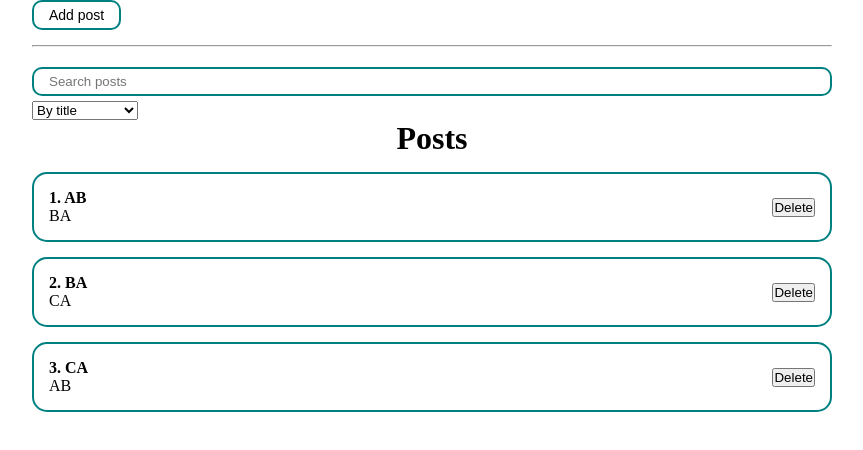
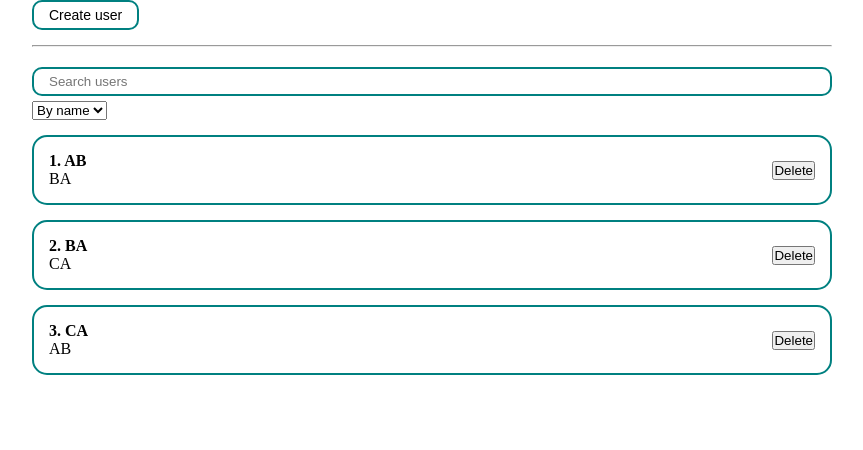
Before and after one commit to 01morozov92/react_example, a React (Create React App) app: page / in a window 1280 px wide. Shown: the top 450 px of the page, without its empty margins (208-1071 px from the left). Built offline with nearby package versions, Linux system fonts and the light colour scheme.

Commit message:
rename ui

```diff
--- a/src/App.js
+++ b/src/App.js
@@ -8,47 +8,47 @@ import MyButton from "./components/ui/button/MyButton";
 
 function App() {
 
-    const [posts, setPosts] = useState([
-        {id: 1, title: "AB", body: "BA"},
-        {id: 2, title: "BA", body: "CA"},
-        {id: 3, title: "CA", body: "AB"},
+    const [users, setUsers] = useState([
+        {id: 1, name: "AB", age: "BA"},
+        {id: 2, name: "BA", age: "CA"},
+        {id: 3, name: "CA", age: "AB"},
     ])
 
     const [filter, setFilter] = useState({query: "", sort: ""})
     const [modalVisible, setModalVisible] = useState(false)
 
-    const sortedPosts = useMemo(() => {
+    const sortedUsers = useMemo(() => {
         console.log("KEK!")
         if (filter.sort) {
-            return [...posts].sort((a, b) => a[filter.sort].localeCompare(b[filter.sort]))
+            return [...users].sort((a, b) => a[filter.sort].localeCompare(b[filter.sort]))
         }
-        return posts
-    }, [posts, filter.sort])
+        return users
+    }, [users, filter.sort])
 
-    const filteredPosts = useMemo(() => {
-        return sortedPosts.filter(post => post.title.toLowerCase().includes(filter.query.toLowerCase()))
-    }, [filter.query, sortedPosts])
+    const filteredUsers = useMemo(() => {
+        return sortedUsers.filter(post => post.name.toLowerCase().includes(filter.query.toLowerCase()))
+    }, [filter.query, sortedUsers])
 
-    const createPost = (newPost) => {
-        setPosts([...posts, newPost])
+    const createUser = (newPost) => {
+        setUsers([...users, newPost])
         setModalVisible(false)
     };
 
-    const deletePost = (post) => {
-        setPosts(posts.filter(p => p.id !== post.id))
+    const deleteUser = (user) => {
+        setUsers(users.filter(p => p.id !== user.id))
     };
 
     return (
         <div className="App">
             <MyButton onClick={() => setModalVisible(true)}>
-                Create post
+                Create user
             </MyButton>
             <MyModal visible={modalVisible} setVisible={setModalVisible}>
-                <MyForm create={createPost}/>
+                <MyForm create={createUser}/>
             </MyModal>
             <hr style={{margin: "15px 0"}}/>
             <MyFilter filter={filter} setFilter={setFilter}/>
-            <PostList remove={deletePost} title="Posts" posts={filteredPosts}/>
+            <PostList remove={deleteUser} name="Users" users={filteredUsers}/>
         </div>
     );
 }
--- a/src/components/MyForm.jsx
+++ b/src/components/MyForm.jsx
@@ -4,33 +4,33 @@ import MyButton from "./ui/button/MyButton";
 
 const MyForm = ({create}) => {
 
-    const [post, setPost] = useState({title: "", body: ""})
+    const [user, setUser] = useState({name: "", age: ""})
 
-    const addNewPost = (event) => {
+    const addNewUser = (event) => {
         event.preventDefault()
-        const newPost = {
-            ...post, id: Date.now()
+        const newUser = {
+            ...user, id: Date.now()
         }
-        create(newPost)
-        setPost({
-            title: "",
-            body: ""
+        create(newUser)
+        setUser({
+            name: "",
+            age: ""
         })
     };
 
     return (
         <form>
             <MyInput
-                value={post.title}
-                onChange={event => setPost({...post, title: event.target.value})}
-                placeholder="Title" type="text"
+                value={user.name}
+                onChange={event => setUser({...user, name: event.target.value})}
+                placeholder="name" type="text"
             />
             <MyInput
-                value={post.body}
-                onChange={event => setPost({...post, body: event.target.value})}
-                placeholder="Description" type="text"
+                value={user.age}
+                onChange={event => setUser({...user, age: event.target.value})}
+                placeholder="age" type="text"
             />
-            <MyButton onClick={addNewPost}>Add post</MyButton>
+            <MyButton onClick={addNewUser}>Add user</MyButton>
         </form>
     );
 };
--- a/src/components/PostItem.jsx
+++ b/src/components/PostItem.jsx
@@ -1,14 +1,14 @@
 import React from 'react';
 
-const PostItem = ({post, number, remove}) => {
+const PostItem = ({user, number, remove}) => {
 
     return (
         <div className="post">
             <div className="post__content">
-                <strong>{number}. {post.title}</strong>
-                <div>{post.body}</div>
+                <strong>{number}. {user.name}</strong>
+                <div>{user.age}</div>
             </div>
-            <button onClick={() => remove(post)}>Delete</button>
+            <button onClick={() => remove(user)}>Delete</button>
         </div>
     );
 };
--- a/src/components/PostList.jsx
+++ b/src/components/PostList.jsx
@@ -1,17 +1,17 @@
 import React from 'react';
 import PostItem from "./PostItem";
 
-const PostList = ({posts, title, remove}) => {
+const PostList = ({users, title, remove}) => {
 
-    if (!posts.length){
+    if (!users.length){
         return <h1 style={{textAlign: "center"}}>Posts not found!</h1>
     }
 
     return (
         <div>
             <h1 style={{textAlign: "center"}}>{title}</h1>
-            {posts.map((post, index) =>
-                <PostItem remove={remove} number={index + 1} post={post} key={post.id}/>
+            {users.map((user, index) =>
+                <PostItem remove={remove} number={index + 1} user={user} key={user.id}/>
             )}
         </div>
     );
--- a/src/components/ui/MyFilter.jsx
+++ b/src/components/ui/MyFilter.jsx
@@ -8,15 +8,15 @@ const MyFilter = ({filter, setFilter}) => {
             <MyInput
                 value={filter.query}
                 onChange={e => setFilter({...filter, query: e.target.value})}
-                placeholder="Search posts"
+                placeholder="Search users"
             />
             <MySelect
                 defaultOption="Sort by"
                 value={filter.sort}
                 onChange={selectedSort => setFilter({...filter, sort: selectedSort})}
                 options={[
-                    {value: "title", name: "By title"},
-                    {value: "body", name: "By description"}
+                    {value: "name", name: "By name"},
+                    {value: "age", name: "By age"}
                 ]}
             />
         </div>
--- a/src/components/ui/button/MyButton.jsx
+++ b/src/components/ui/button/MyButton.jsx
@@ -1,8 +1,8 @@
 import React from 'react';
 import classes from "./MyButton.module.css"
-const MyButton = (props) => {
+const MyButton = ({children, ...props}) => {
     return (
-        <button className={classes.myButton} {...props}>Add post</button>
+        <button className={classes.myButton} {...props}>{children}</button>
     );
 };
 
```
